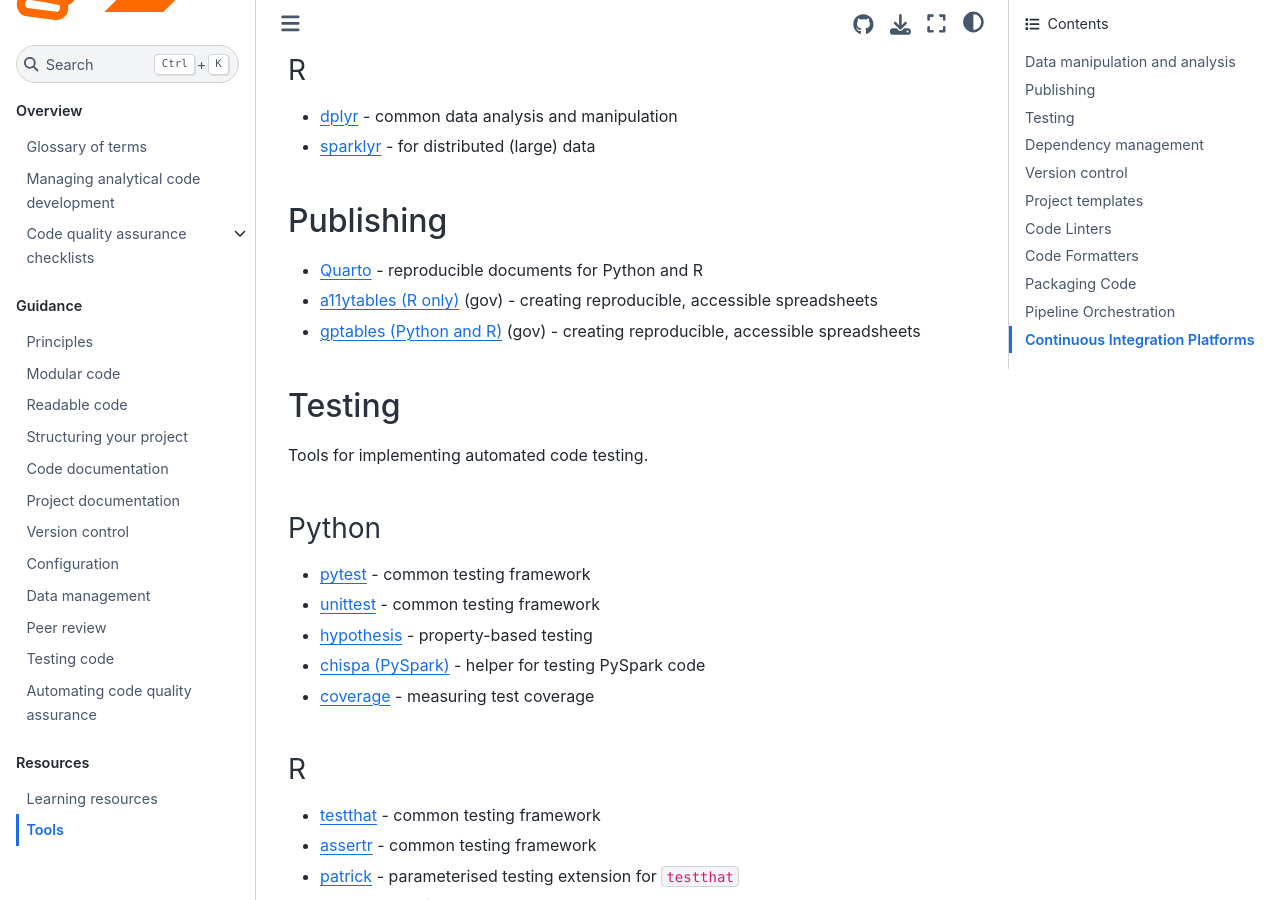
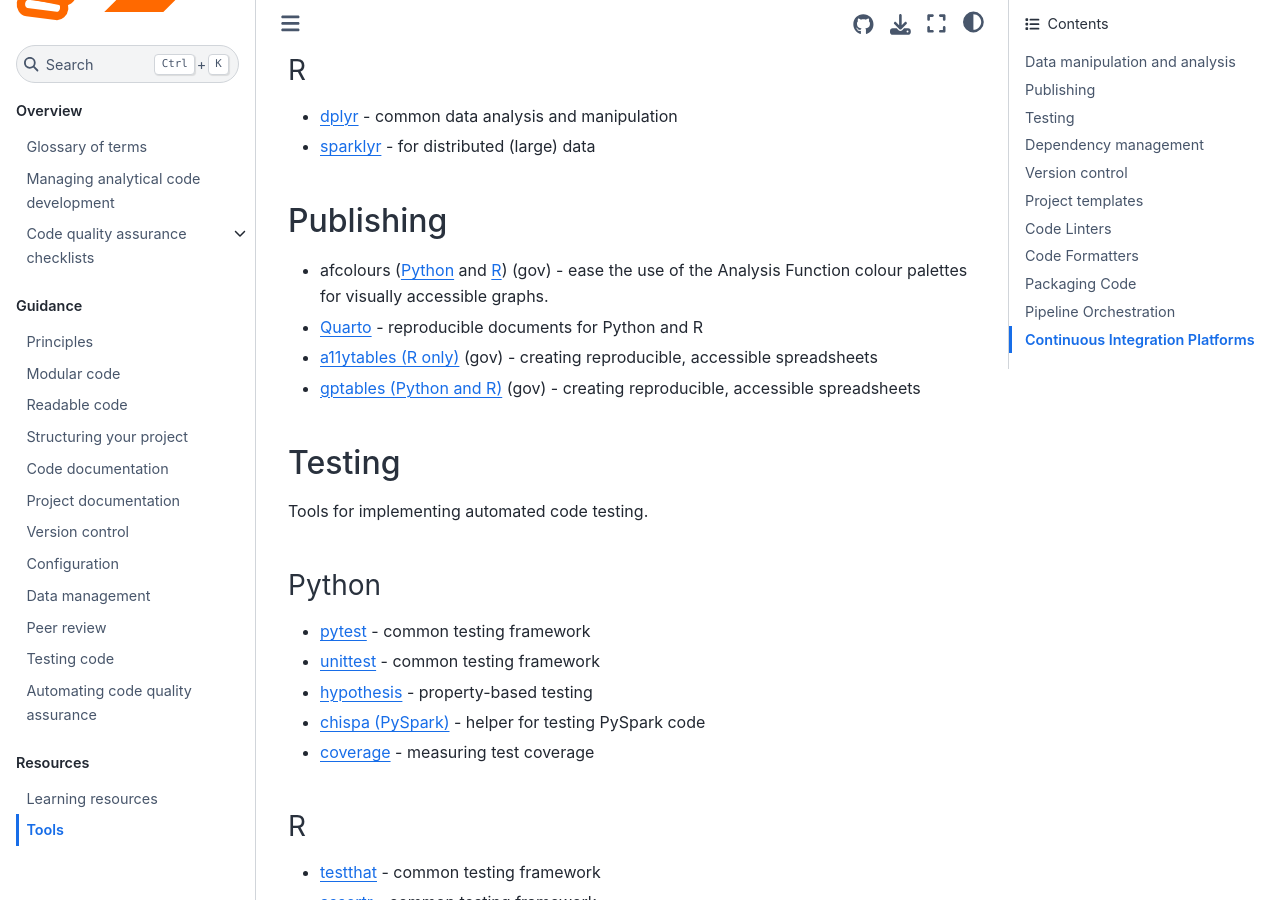
Before and after one commit to best-practice-and-impact/qa-of-code-guidance, a Jupyter Book: the page built from book/tools.md, in a window 1280 px wide and 900 px high, scrolled down 866 px. Built offline with Jupyter Book 1.0.4 settings and Sphinx 7.4.7 and the Sphinx Book theme 1.1.4, drawn with Linux system fonts in a browser that asks for light colours.

Commit message:
add afcolours to the tools (#183)

```diff
--- a/book/tools.md
+++ b/book/tools.md
@@ -34,6 +34,7 @@
 
 ## Publishing
 
+* afcolours ([Python](https://pypi.org/project/py-af-colours/) and [R](https://cran.r-project.org/web/packages/afcolours/index.html)) (gov) - ease the use of the Analysis Function colour palettes for visually accessible graphs.
 * [Quarto](https://quarto.org/) - reproducible documents for Python and R
 * [a11ytables (R only)](https://co-analysis.github.io/a11ytables/index.html) (gov) - creating reproducible, accessible spreadsheets
 * [gptables (Python and R)](https://gptables.readthedocs.io/en/latest/index.html) (gov) - creating reproducible, accessible spreadsheets
```
